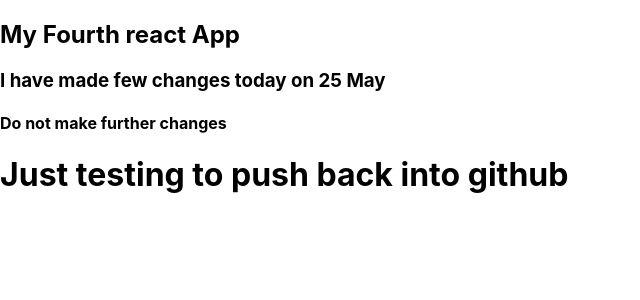
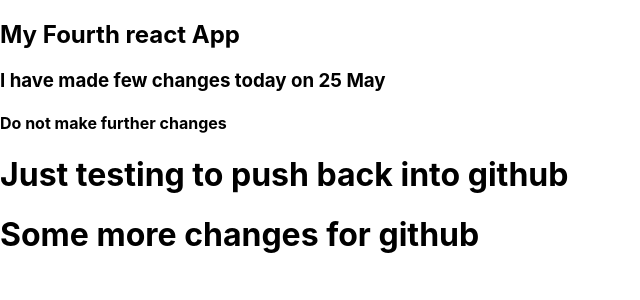
Before and after one commit to yogitabishtdu/my-fourth-react-app, a React (Create React App) app: page / in a window 1280 px wide. Shown: the top 300 px of the page, without its empty margins (0-640 px from the left). Built offline with nearby package versions, Linux system fonts and the light colour scheme.

Commit message:
make further changes

```diff
--- a/src/App.js
+++ b/src/App.js
@@ -7,6 +7,7 @@ function App() {
    <h3> I have made few changes today on 25 May</h3>
     <h4> Do not make further changes </h4>
     <h1>Just testing to push back into github</h1>
+    <h1> Some more changes for github</h1>
    </>
   );
 }
```
